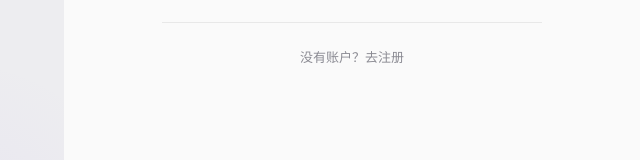
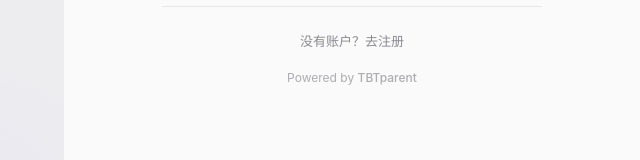
Before and after one commit to JojoShine/FlowCraft, a React (Vite) app in the folder client/: page /flowcraft/login in a window 1280 px wide. Shown: the part 516-676 px from the top of the page, without its empty margins (640-1280 px from the left). Built offline with nearby package versions, Linux system fonts and the light colour scheme; no server answers.

Commit message:
feat: 登录页添加 Powered by TBTparent 并移除侧边栏技术支持入口

```diff
--- a/client/src/components/layout/Sidebar.tsx
+++ b/client/src/components/layout/Sidebar.tsx
@@ -588,50 +588,6 @@ export function Sidebar() {
         </div>
       </div>
 
-      {/* Technical support */}
-      <div style={{
-        padding: '6px 8px',
-        borderTop: '1px solid var(--border-subtle)',
-      }}>
-        <a
-          href="https://tbtparent.me"
-          target="_blank"
-          rel="noopener noreferrer"
-          style={{
-            display: 'flex',
-            alignItems: 'center',
-            gap: 6,
-            padding: '6px 10px',
-            borderRadius: 6,
-            fontSize: 11,
-            color: 'var(--ink-3)',
-            textDecoration: 'none',
-            transition: 'all 150ms',
-          }}
-          onMouseEnter={(e) => {
-            e.currentTarget.style.background = 'var(--surface-raised)';
-            e.currentTarget.style.color = 'var(--ink)';
-          }}
-          onMouseLeave={(e) => {
-            e.currentTarget.style.background = 'transparent';
-            e.currentTarget.style.color = 'var(--ink-3)';
-          }}
-          title="技术支持 by 甜宝塔家长"
-        >
-          <svg viewBox="0 0 24 24" fill="none" stroke="currentColor" strokeWidth="1.5" strokeLinecap="round" strokeLinejoin="round" style={{ width: 13, height: 13, flexShrink: 0 }}>
-            <circle cx="12" cy="12" r="10"/>
-            <path d="M9.09 9a3 3 0 0 1 5.83 1c0 2-3 3-3 3"/>
-            <line x1="12" y1="17" x2="12.01" y2="17"/>
-          </svg>
-          <span>技术支持</span>
-          <svg viewBox="0 0 24 24" fill="none" stroke="currentColor" strokeWidth="1.5" strokeLinecap="round" strokeLinejoin="round" style={{ width: 10, height: 10, marginLeft: 'auto', opacity: 0.5 }}>
-            <path d="M18 13v6a2 2 0 0 1-2 2H5a2 2 0 0 1-2-2V8a2 2 0 0 1 2-2h6"/>
-            <polyline points="15 3 21 3 21 9"/>
-            <line x1="10" y1="14" x2="21" y2="3"/>
-          </svg>
-        </a>
-      </div>
-
       {/* Project Drawer */}
       <ProjectDrawer
         isOpen={showNewProjectDrawer}
--- a/client/src/pages/Login.tsx
+++ b/client/src/pages/Login.tsx
@@ -520,6 +520,31 @@ export function Login() {
               {isRegister ? '已有账户？去登录' : '没有账户？去注册'}
             </button>
           </div>
+
+          <div style={{
+            textAlign: 'center',
+            marginTop: 16,
+            fontSize: 12,
+            color: 'var(--ink-3)',
+            opacity: 0.7,
+          }}>
+            Powered by{' '}
+            <a
+              href="https://tbtparent.me"
+              target="_blank"
+              rel="noopener noreferrer"
+              style={{
+                color: 'var(--ink-3)',
+                textDecoration: 'none',
+                fontWeight: 500,
+                transition: 'color 200ms var(--ease)',
+              }}
+              onMouseEnter={(e) => e.currentTarget.style.color = 'var(--ink)'}
+              onMouseLeave={(e) => e.currentTarget.style.color = 'var(--ink-3)'}
+            >
+              TBTparent
+            </a>
+          </div>
         </div>
       </div>
 
```
